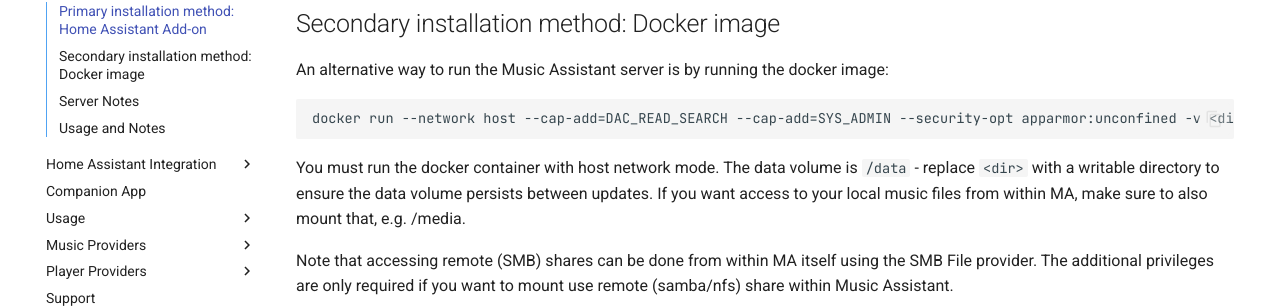
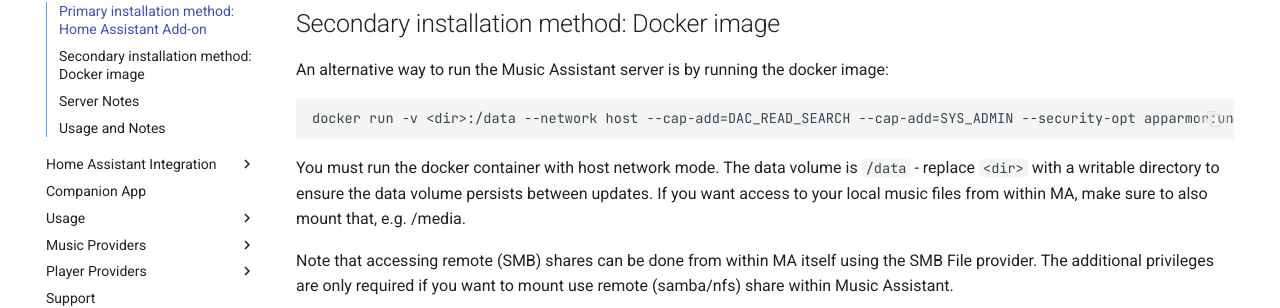
Before and after one commit to pwbriggs/music-assistant.github.io, an MkDocs documentation site: the page built from docs/installation.md, in a window 1280 px wide and 900 px high, scrolled down 446 px. Shown: the part 151-459 px from the top of the window. Built offline with MkDocs 1.6.1 and Material for MkDocs 9.7.7, drawn with Linux system fonts in a browser that asks for light colours.

````diff
--- a/docs/installation.md
+++ b/docs/installation.md
@@ -25,7 +25,7 @@ You can simply browse the addon store within Home Assistant to install Music Ass
 An alternative way to run the Music Assistant server is by running the docker image:
 
 ```
-docker run --network host --cap-add=DAC_READ_SEARCH --cap-add=SYS_ADMIN --security-opt apparmor:unconfined -v <dir>:/data ghcr.io/music-assistant/server
+docker run -v <dir>:/data --network host --cap-add=DAC_READ_SEARCH --cap-add=SYS_ADMIN --security-opt apparmor:unconfined ghcr.io/music-assistant/server
 ```
 
 You must run the docker container with host network mode. The data volume is `/data` - replace `<dir>` with a writable directory to ensure the data volume persists between updates. If you want access to your local music files from within MA, make sure to also mount that, e.g. /media.
````
